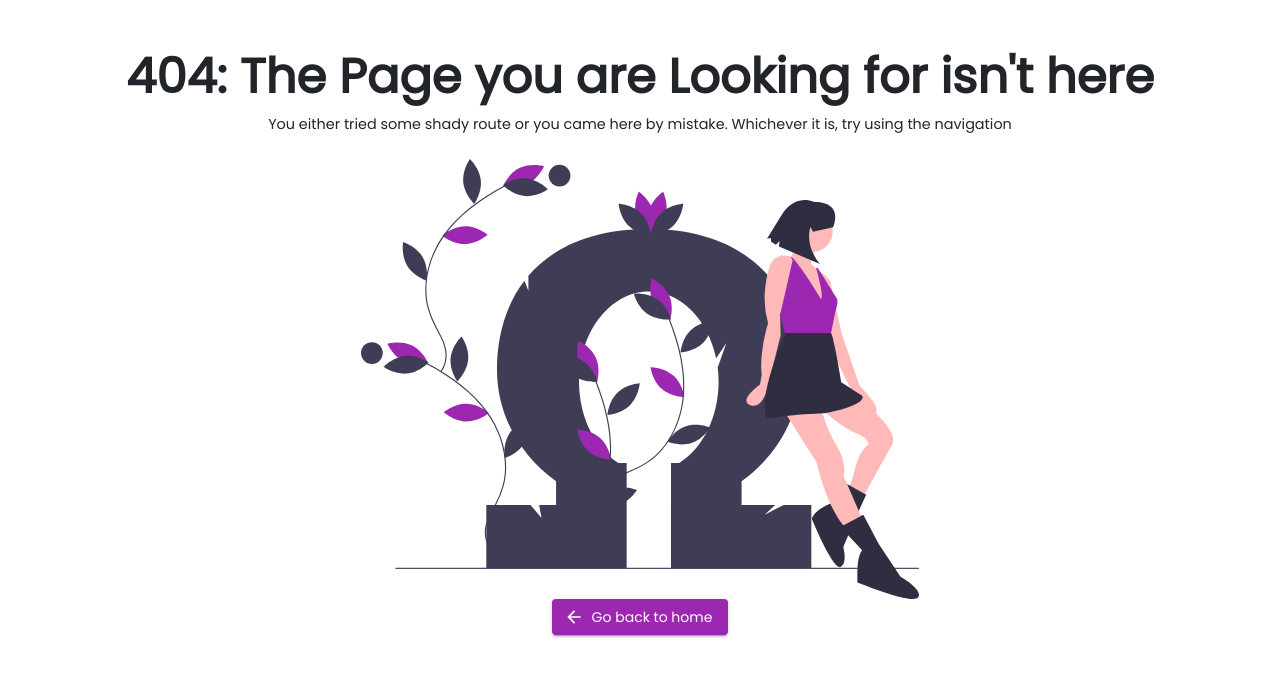
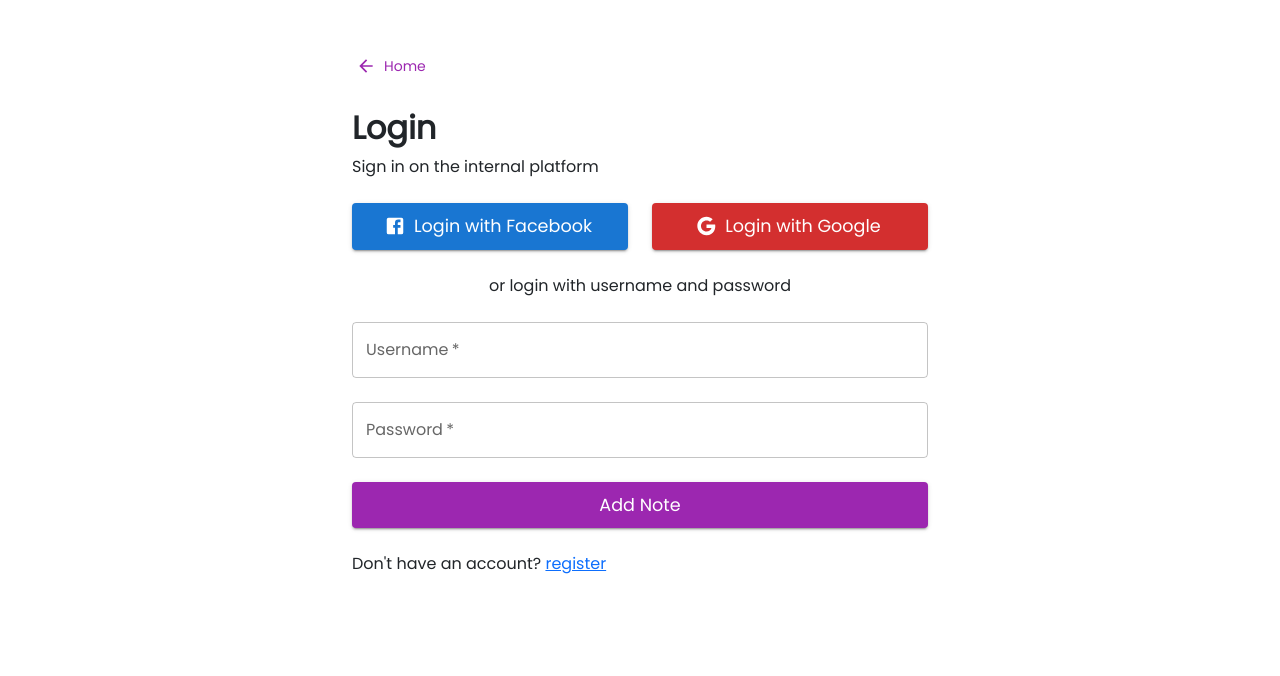
Before and after one commit to yashfalke77/iNotebook, a React (Create React App) app: page /login in a window 1280 px wide. Before the commit this address had no page. Shown: the top 676 px of the page. Built offline with nearby package versions, Linux system fonts and the light colour scheme.

Commit message:
crud done plus login design

```diff
--- a/src/App.js
+++ b/src/App.js
@@ -5,6 +5,8 @@ import { NoteProvider } from "./context/notes/NoteContext";
 import Alertss from "./components/Alertss";
 import AddNote from "./components/AddNote";
 import PageNotFound from "./components/PageNotFound";
+import Login from "./components/Login";
+import Register from "./components/Register";
 
 function App() {
   return (
@@ -16,6 +18,8 @@ function App() {
           <Route path="/" index element={<Home />} />
           <Route path="/about" index element={<About />} />
           <Route path="/new" index element={<AddNote />} />
+          <Route path="/register" index element={<Register />} />
+          <Route path="/login" index element={<Login />} />
           <Route path="*" element={<PageNotFound />} />
         </Routes>
       </NoteProvider>
--- a/src/components/AddNote.js
+++ b/src/components/AddNote.js
@@ -33,15 +33,15 @@ function AddNote() {
                 <p className="mb-4">Add  a new note with your info / notes</p>
                 <form onSubmit={handleSubmit}>
                     <div className="title mb-4">
-                        <TextField value={title} onChange={updateTitle} id="outlined-basic" color="secondary" label="Title" variant="outlined" fullWidth style={{ textTransform: "none", fontFamily: "'Poppins', sans-serif", fontSize: "1.1rem" }} />
+                        <TextField value={title} onChange={updateTitle} inputProps={{minlength:3}} id="outlined-basic" color="secondary" label="Title" variant="outlined" fullWidth required minLength={3} style={{ textTransform: "none", fontFamily: "'Poppins', sans-serif", fontSize: "1.1rem" }} />
                     </div>
                     <div className="description mb-4">
-                        <TextField value={description} onChange={updateDescription} id="outlined-basic" color="secondary" label="Description" variant="outlined" fullWidth style={{ textTransform: "none", fontFamily: "'Poppins', sans-serif", fontSize: "1.1rem" }} />
+                        <TextField value={description} onChange={updateDescription} inputProps={{minlength:3}} id="outlined-basic" color="secondary" label="Description" variant="outlined" fullWidth required style={{ textTransform: "none", fontFamily: "'Poppins', sans-serif", fontSize: "1.1rem" }} />
                     </div>
                     <div className="tags mb-4">
-                        <TextField value={tag} onChange={updateTag} id="outlined-basic" color="secondary" label="Tags" variant="outlined" fullWidth />
+                        <TextField value={tag} onChange={updateTag} inputProps={{minlength:3}} id="outlined-basic" color="secondary" label="Tags" required variant="outlined" fullWidth />
                     </div>
-                    <Button type="submit" fullWidth size="large" className="mb-4" variant="contained" color="secondary" style={{ textTransform: "none", fontFamily: "'Poppins', sans-serif", fontSize: "1.1rem" }}>Add Note</Button>
+                    <Button disabled={title.length < 3 || description.length < 3 || tag.length < 3 } type="submit" fullWidth size="large" className="mb-4" variant="contained" color="secondary" style={{ textTransform: "none", fontFamily: "'Poppins', sans-serif", fontSize: "1.1rem" }}>Add Note</Button>
                 </form>
             </div>
         </div>
--- /dev/null
+++ b/src/components/Login.js
@@ -0,0 +1,36 @@
+import React from 'react'
+import { TextField, Button } from '@mui/material';
+import ArrowBackIcon from '@mui/icons-material/ArrowBack';
+import GoogleIcon from '@mui/icons-material/Google';
+import FacebookIcon from '@mui/icons-material/Facebook';
+import { Link } from "react-router-dom";
+import "../styles/home.css"
+
+function Login() {
+    return (
+        <div>
+            <div className="container mt-5 addnotes" >
+                <Button className="mb-4" variant="text" color="secondary" startIcon={<ArrowBackIcon />} component={Link} to="/" style={{ textTransform: "none", fontFamily: "'Poppins', sans-serif" }}>Home</Button>
+                <h2 style={{ fontWeight: "Bold" }}>Login</h2>
+                <p className="mb-4">Sign in on the internal platform</p>
+                <div className="d-flex">
+                    <Button size="large" fullWidth className="mb-4 me-4" variant="contained" color="primary" startIcon={<FacebookIcon />} component={Link} to="/" style={{ textTransform: "none", fontSize: "1.1rem", color: "White", fontFamily: "'Poppins', sans-serif" }}>Login with Facebook</Button>
+                    <Button size="large" fullWidth className="mb-4" variant="contained" color="error" startIcon={<GoogleIcon />} component={Link} to="/" style={{ textTransform: "none", fontSize: "1.1rem", color: "White", fontFamily: "'Poppins', sans-serif" }}>Login with Google</Button>
+                </div>
+                <p className="mb-4 d-flex justify-content-center">or login with username and password</p>
+                <form >
+                    <div className="title mb-4">
+                        <TextField inputProps={{ minlength: 3 }} id="outlined-basic" color="secondary" label="Username" variant="outlined" fullWidth required style={{ textTransform: "none", fontFamily: "'Poppins', sans-serif", fontSize: "1.1rem" }} />
+                    </div>
+                    <div className="description mb-4">
+                        <TextField inputProps={{ minlength: 3 }} id="outlined-basic" color="secondary" label="Password" variant="outlined" fullWidth required style={{ textTransform: "none", fontFamily: "'Poppins', sans-serif", fontSize: "1.1rem" }} />
+                    </div>
+                    <Button type="submit" fullWidth size="large" className="mb-4" variant="contained" color="secondary" style={{ textTransform: "none", fontFamily: "'Poppins', sans-serif", fontSize: "1.1rem" }}>Add Note</Button>
+                </form>
+                <p>Don't have an account? <Link to="/register" >register</Link> </p>
+            </div>
+        </div>
+    )
+}
+
+export default Login
--- a/src/components/Navbar.js
+++ b/src/components/Navbar.js
@@ -14,13 +14,18 @@ function Navbar() {
                 <div className="collapse navbar-collapse" id="navbarNav">
                     <ul className="navbar-nav ms-auto">
                         <li className="nav-item">
+                            <Button className="nav-link" aria-current="page" component={NavLink} to="/" variant="text" color="secondary" style={{ textTransform: "none", fontFamily: "'Poppins', sans-serif", fontSize: "0.9rem" }}>
+                                Home
+                            </Button>
+                        </li>
+                        <li className="nav-item">
                             <Button className="nav-link" aria-current="page" component={NavLink} to="/about" variant="text" color="secondary" style={{ textTransform: "none", fontFamily: "'Poppins', sans-serif", fontSize: "0.9rem" }}>
                                 About us
                             </Button>
                         </li>
                         <li className="nav-item">
-                            <Button className="nav-link" aria-current="page" component={NavLink} to="/" variant="text" color="secondary" style={{ textTransform: "none", fontFamily: "'Poppins', sans-serif", fontSize: "0.9rem" }}>
-                                Home
+                            <Button className="nav-link" aria-current="page" component={NavLink} to="/login" variant="text" color="secondary" style={{ textTransform: "none", fontFamily: "'Poppins', sans-serif", fontSize: "0.9rem" }}>
+                                Login
                             </Button>
                         </li>
                         <li>
--- a/src/components/NoteItem.js
+++ b/src/components/NoteItem.js
@@ -1,56 +1,55 @@
-import React, { useContext, useState } from 'react'
+import React, { useContext, memo } from 'react'
 import { IconButton } from '@mui/material';
 import DeleteOutlineOutlinedIcon from '@mui/icons-material/DeleteOutlineOutlined';
 import EditIcon from '@mui/icons-material/Edit';
 import { NoteContext } from '../context/notes/NoteContext';
 import { Dialog, Button, DialogActions, DialogContent, DialogContentText, DialogTitle, TextField } from '@mui/material';
 import useInputState from "../hooks/useInputState"
+import useToggleState from '../hooks/useToggleState';
+
+
 
 
 function NoteItem({ note }) {
 
-    const { remove } = useContext(NoteContext)
+    const { remove, edit } = useContext(NoteContext)
 
-    const [open, setOpen] = useState(false)
+    const [open, toggleOpen] = useToggleState(false)
 
-    const [title, updateTitle, resetTitle] = useInputState(note.title)
-    const [description, updateDescription, resetDescription] = useInputState(note.description)
-    const [tag, updateTag, resetTag] = useInputState(note.tag)
+    const [title, updateTitle] = useInputState(note.title)
+    const [description, updateDescription] = useInputState(note.description)
+    const [tag, updateTag] = useInputState(note.tag)
 
     const handleClickOpen = () => {
-        setOpen(true);
+        toggleOpen()
     };
 
     const handleClose = () => {
-        setOpen(false);
+        toggleOpen()
     };
 
     const handleSubmit = (evt) => {
         evt.preventDefault()
-        console.log(note)
-        // add(note)
-        resetTitle()
-        resetDescription()
-        resetTag()
+        edit(title, description, tag, note._id)
     }
 
     return (
         <div className="col-md-4 mt-2 mb-2">
 
             <Dialog open={open} onClose={handleClose} >
-                <DialogTitle style={{fontFamily: "'Poppins', sans-serif", fontWeight: "bold", fontSize: "2rem", paddingBottom: "0rem"}}>Edit Note</DialogTitle>
+                <DialogTitle style={{ fontFamily: "'Poppins', sans-serif", fontWeight: "bold", fontSize: "2rem", paddingBottom: "0rem" }}>Edit Note</DialogTitle>
                 <form onSubmit={handleSubmit}>
-                    <DialogContent style={{paddingTop: "0.5rem"}}>
-                        <DialogContentText style={{fontFamily: "'Poppins', sans-serif",  fontSize: "1rem", marginBottom: "0.5rem"}}>
+                    <DialogContent style={{ paddingTop: "0.5rem" }}>
+                        <DialogContentText style={{ fontFamily: "'Poppins', sans-serif", fontSize: "1rem", marginBottom: "0.5rem" }}>
                             Edit your note. edit the field that you want to edit in note
                         </DialogContentText>
-                        <TextField autoFocus margin="dense" value={title} onChange={updateTitle} label="Title" type="text" fullWidth variant="standard" />
-                        <TextField autoFocus margin="dense" value={description} onChange={updateDescription} label="Description" type="text" fullWidth variant="standard" />
-                        <TextField autoFocus margin="dense" value={tag} label="tag" onChange={updateTag} type="text" fullWidth variant="standard" />
+                        <TextField inputProps={{minlength:3}} autoFocus required color="secondary" margin="dense" value={title} onChange={updateTitle} label="Title" type="text" fullWidth variant="standard" />
+                        <TextField inputProps={{minlength:3}} autoFocus required color="secondary" margin="dense" value={description} onChange={updateDescription} label="Description" type="text" fullWidth variant="standard" />
+                        <TextField inputProps={{minlength:3}} autoFocus required color="secondary" margin="dense" value={tag} label="tag" onChange={updateTag} type="text" fullWidth variant="standard" />
                     </DialogContent>
                     <DialogActions>
-                        <Button variant="outlined" color="secondary"  onClick={handleClose} style={{ textTransform: "none", fontFamily: "'Poppins', sans-serif", fontSize: "1rem" }}>Cancel</Button>
-                        <Button variant="contained" color="secondary" type="submit" onClick={handleClose} style={{ textTransform: "none", fontFamily: "'Poppins', sans-serif", fontSize: "1rem" }}>Edit {note.title}</Button>
+                        <Button variant="outlined" color="secondary" onClick={handleClose} style={{ textTransform: "none", fontFamily: "'Poppins', sans-serif", fontSize: "1rem" }}>Cancel</Button>
+                        <Button disabled={title.length < 3 || description.length < 3 || tag.length < 3 } variant="contained" color="secondary" type="submit" onClick={handleClose} style={{ textTransform: "none", fontFamily: "'Poppins', sans-serif", fontSize: "1rem" }}>Edit {note.title}</Button>
                     </DialogActions>
                 </form>
             </Dialog>
@@ -68,11 +67,10 @@ function NoteItem({ note }) {
                     </div>
                     <h6 className="card-subtitle mb-2 text-muted">{note.tag}</h6>
                     <p className="card-text">{note.description.slice(0, 200)} ...</p>
-
                 </div>
             </div>
         </div>
     )
 }
 
-export default NoteItem
+export default memo(NoteItem)
--- a/src/components/Notes.js
+++ b/src/components/Notes.js
@@ -1,18 +1,27 @@
-import React, { useContext, useEffect, useState } from 'react'
+import React, { useContext, useEffect, } from 'react'
 import { NoteContext } from '../context/notes/NoteContext';
 import NoteItem from './NoteItem';
+import empty from '../empty.svg'
+
 
 function Notes() {
 
-    const { notes, fetch } = useContext(NoteContext)
+    const { notes, getNotes } = useContext(NoteContext)
 
     useEffect(() => {
-        fetch()
-    }, [fetch])
+        getNotes()
+        // eslint-disable-next-line
+    }, [])
 
     return (
         <div className="row ps-5 mt-4 mb-1">
             <h1 className="display-6">Your Notes: </h1>
+            {notes.length === 0 &&
+            <div className="d-flex ">
+                <p style={{position: "absolute", left: "35%", bottom: "-10%"}}>Create your first note :) !!!!!</p>
+                <img className="img-fluid ms-5 mt-3" src={empty} alt="empty" style={{width: "30%", opacity: "0.5"}} />
+            </div>
+            }
             {notes.map(note => (
                 <NoteItem key={note._id} note={note} />
             ))}
--- /dev/null
+++ b/src/components/Register.js
@@ -0,0 +1,11 @@
+import React from 'react'
+
+function Register() {
+    return (
+        <div>
+            into register
+        </div>
+    )
+}
+
+export default Register
--- a/src/context/notes/NoteContext.js
+++ b/src/context/notes/NoteContext.js
@@ -11,7 +11,7 @@ export function NoteProvider(props) {
 
     const [notes, setNotes] = useState(initialNotes)
 
-    const fetch = async () => {
+    const getNotes = async () => {
         const config = { headers: { 'Content-Type': 'application/json', 'auth-token': 'eyJhbGciOiJIUzI1NiIsInR5cCI6IkpXVCJ9.eyJ1c2VyIjp7ImlkIjoiNjE5NWY0YTljZmRjMDM3MjMwN2E4ZmI3In0sImlhdCI6MTYzNzU3MTcyMH0.5jmI_aMwcbQETgTSXUjup-vh8uITQTV8j1tqnGJSWPo' } }
         const resp = await axios.get(`${HOST}/api/notes/`, config)
         setNotes(resp.data)
@@ -35,14 +35,16 @@ export function NoteProvider(props) {
 
     const edit = async (title, description, tag, id) => {
         const config = { headers: { 'Content-Type': 'application/json', 'auth-token': 'eyJhbGciOiJIUzI1NiIsInR5cCI6IkpXVCJ9.eyJ1c2VyIjp7ImlkIjoiNjE5NWY0YTljZmRjMDM3MjMwN2E4ZmI3In0sImlhdCI6MTYzNzU3MTcyMH0.5jmI_aMwcbQETgTSXUjup-vh8uITQTV8j1tqnGJSWPo' } }
-        const resp = await axios.put(`${HOST}/api/notes/${id}`, config)
+        const data = {title, description, tag}
+        const resp = await axios.put(`${HOST}/api/notes/${id}`,data, config)
         setNotes(notes.map(note => (
-            note.id === id ? { ...note, title, description, tag } : note
+            note._id === id ? { ...note, title, description, tag } : note
         )))
+        console.log(resp)
     }
 
     return (
-        <NoteContext.Provider value={{ notes, add, remove, edit, fetch }}>
+        <NoteContext.Provider value={{ notes, add, remove, edit, getNotes}}>
             {props.children}
         </NoteContext.Provider>
     )
--- a/src/hooks/useInputState.js
+++ b/src/hooks/useInputState.js
@@ -12,6 +12,7 @@ function useInputState(initialVal) {
         setState("")
     }
 
+
     return [state, handleChange, reset]
 }
 
--- /dev/null
+++ b/src/hooks/useToggleState.js
@@ -0,0 +1,15 @@
+import {useState} from 'react'
+
+function useToggleState(defaultVal) {
+
+    const [state, setState] = useState(defaultVal)
+
+    const toggleState = () => {
+        setState(!state)
+    }
+
+    return [state, toggleState]
+
+}
+
+export default useToggleState
```
Also changed, not shown: src/empty.svg (added).
